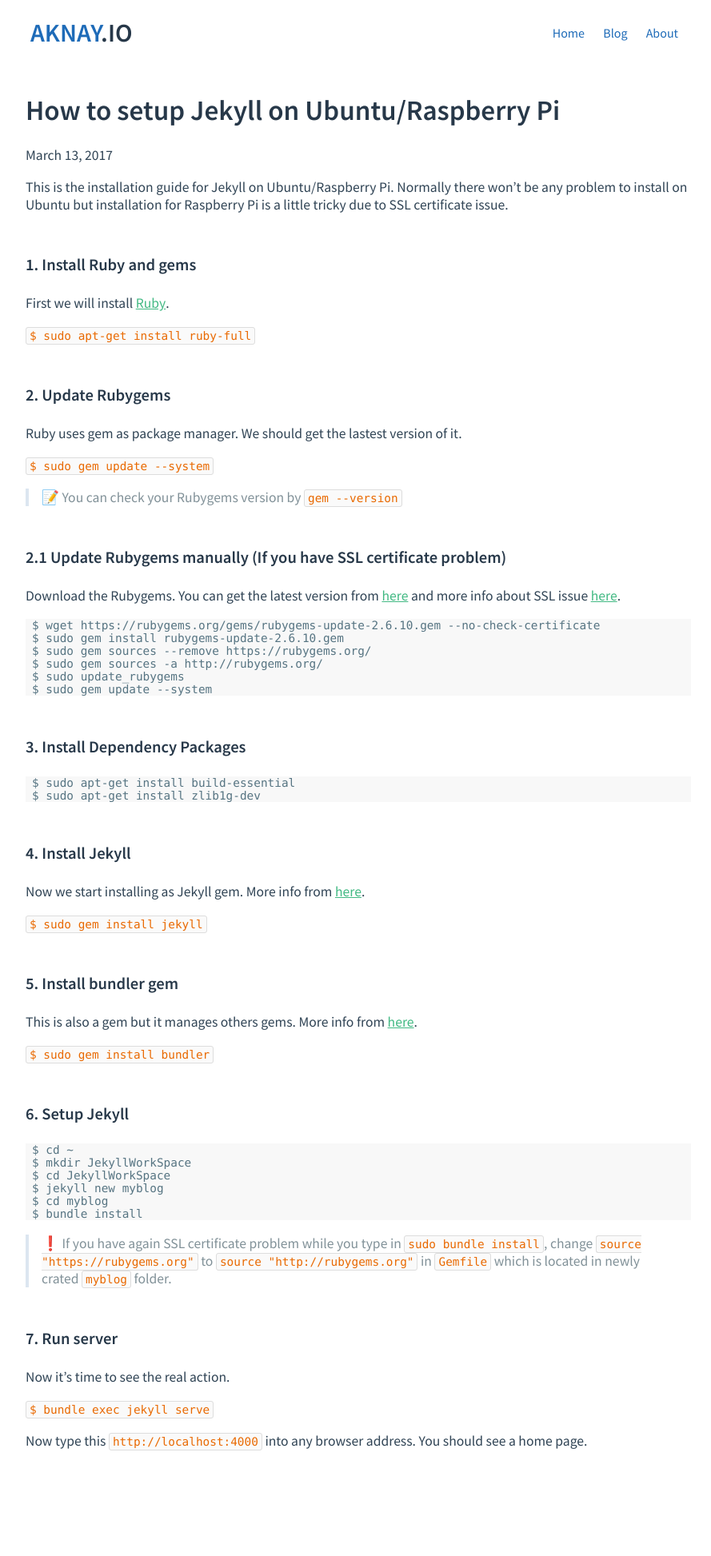
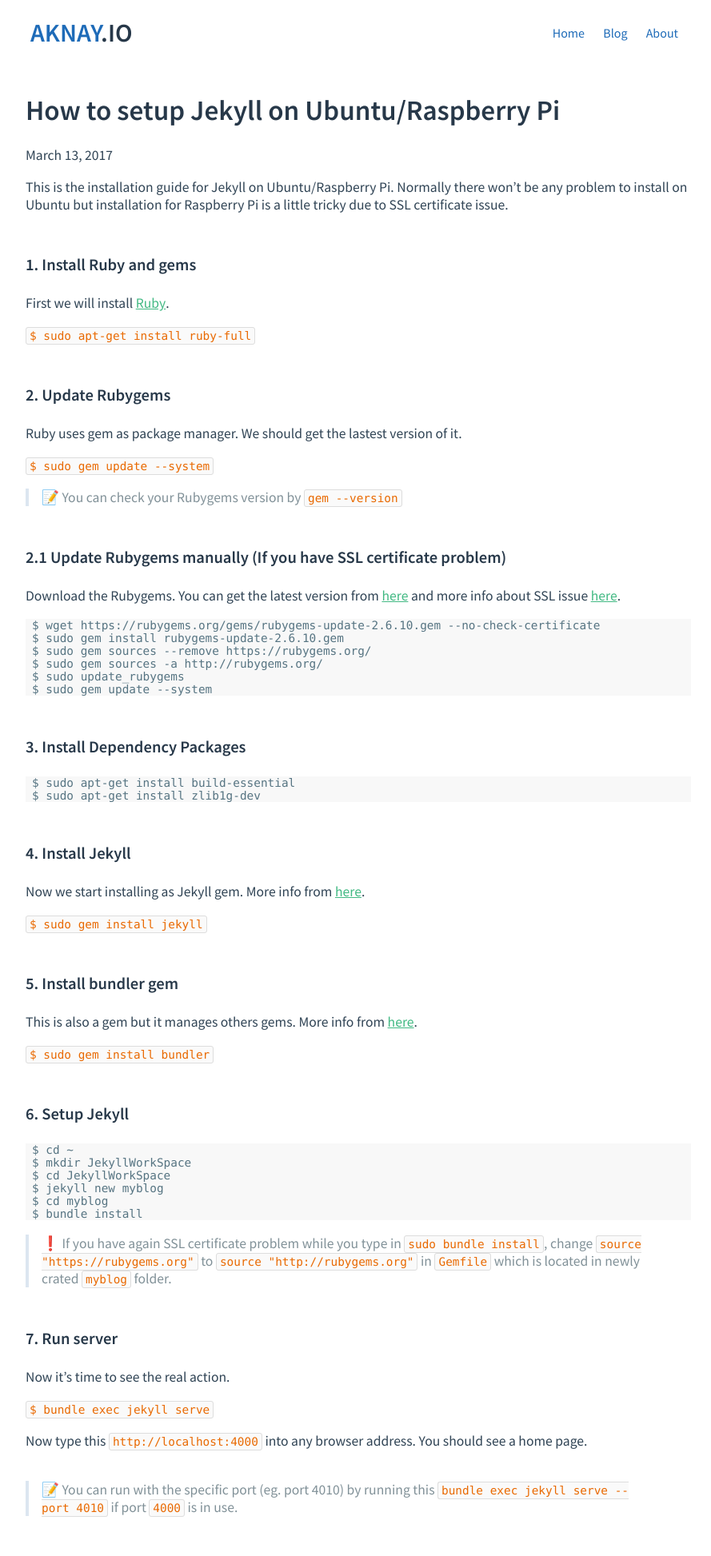
Before and after one commit to aknay/aknay.github.io, a Jekyll site: the page built from _posts/2017-03-13-how-to-install-jekyll-on-ubuntu-raspberry-pi.markdown, in a window 1280 px wide. Shown: the whole page at 80% size, without its empty margins (192-1081 px from the left). Built offline with Jekyll 4.4.1, drawn with Linux system fonts in a browser that asks for light colours; emoji names are drawn with the system emoji font; before the commit the page ends 1862 px from its top, so only the background shows below that.

Commit message:
update defining port

````diff
--- a/_posts/2017-03-13-how-to-install-jekyll-on-ubuntu-raspberry-pi.markdown
+++ b/_posts/2017-03-13-how-to-install-jekyll-on-ubuntu-raspberry-pi.markdown
@@ -1,7 +1,7 @@
 ---
 layout: post
-title:  "How to setup Jekyll on Ubuntu/Raspberry Pi"
-date:   2017-03-13 21:17:57 +0800
+title: "How to setup Jekyll on Ubuntu/Raspberry Pi"
+date: 2017-03-13 21:17:57 +0800
 excerpt_separator: <!-- excerpt -->
 ---
 
@@ -10,11 +10,13 @@
 <!-- excerpt -->
 
 ### 1. Install Ruby and gems
-First we will install [Ruby](https://www.ruby-lang.org/en/documentation/installation/){:target="_blank"}.
+
+First we will install [Ruby](https://www.ruby-lang.org/en/documentation/installation/){:target="\_blank"}.
 
 `$ sudo apt-get install ruby-full`
 
 ### 2. Update Rubygems
+
 Ruby uses gem as package manager. We should get the lastest version of it.
 
 `$ sudo gem update --system`
@@ -22,7 +24,8 @@
 > :memo: You can check your Rubygems version by `gem --version`
 
 ### 2.1 Update Rubygems manually (If you have SSL certificate problem)
-Download the Rubygems. You can get the latest version from [here](https://rubygems.org/pages/download){:target="_blank"} and more info about SSL issue [here](https://github.com/juthilo/run-jekyll-on-windows/issues/34){:target="_blank"}.
+
+Download the Rubygems. You can get the latest version from [here](https://rubygems.org/pages/download){:target="\_blank"} and more info about SSL issue [here](https://github.com/juthilo/run-jekyll-on-windows/issues/34){:target="\_blank"}.
 
 ```
 $ wget https://rubygems.org/gems/rubygems-update-2.6.10.gem --no-check-certificate
@@ -41,17 +44,19 @@
 ```
 
 ### 4. Install Jekyll
-Now we start installing as Jekyll gem. More info from [here](http://jekyllrb.com/docs/installation/){:target="_blank"}.
+
+Now we start installing as Jekyll gem. More info from [here](http://jekyllrb.com/docs/installation/){:target="\_blank"}.
 
 `$ sudo gem install jekyll`
 
 ### 5. Install bundler gem
-This is also a gem but it manages others gems. More info from [here](http://bundler.io/){:target="_blank"}.
+
+This is also a gem but it manages others gems. More info from [here](http://bundler.io/){:target="\_blank"}.
 
 `$ sudo gem install bundler`
 
+### 6. Setup Jekyll
 
-### 6. Setup Jekyll
 ```
 $ cd ~
 $ mkdir JekyllWorkSpace
@@ -63,10 +68,14 @@
 
 > :exclamation: If you have again SSL certificate problem while you type in `sudo bundle install`, change `source "https://rubygems.org"` to `source "http://rubygems.org"` in `Gemfile` which is located in newly crated `myblog` folder.
 
+### 7. Run server
 
-### 7. Run server
 Now it's time to see the real action.
 
 `$ bundle exec jekyll serve`
 
 Now type this `http://localhost:4000` into any browser address. You should see a home page.
+<br>
+<br>
+
+> :memo: You can run with the specific port (eg. port 4010) by running this `bundle exec jekyll serve --port 4010` if port `4000` is in use.
````
